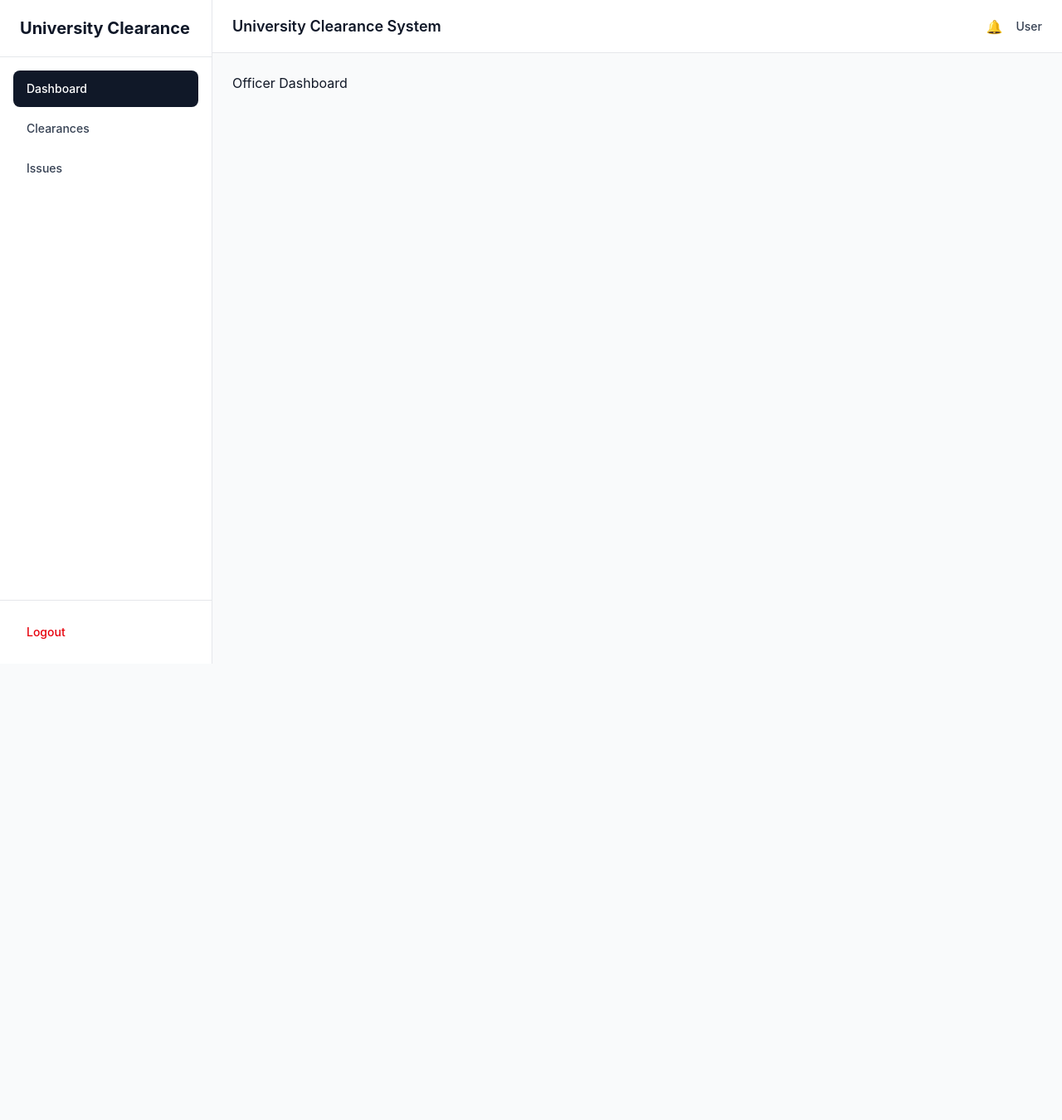
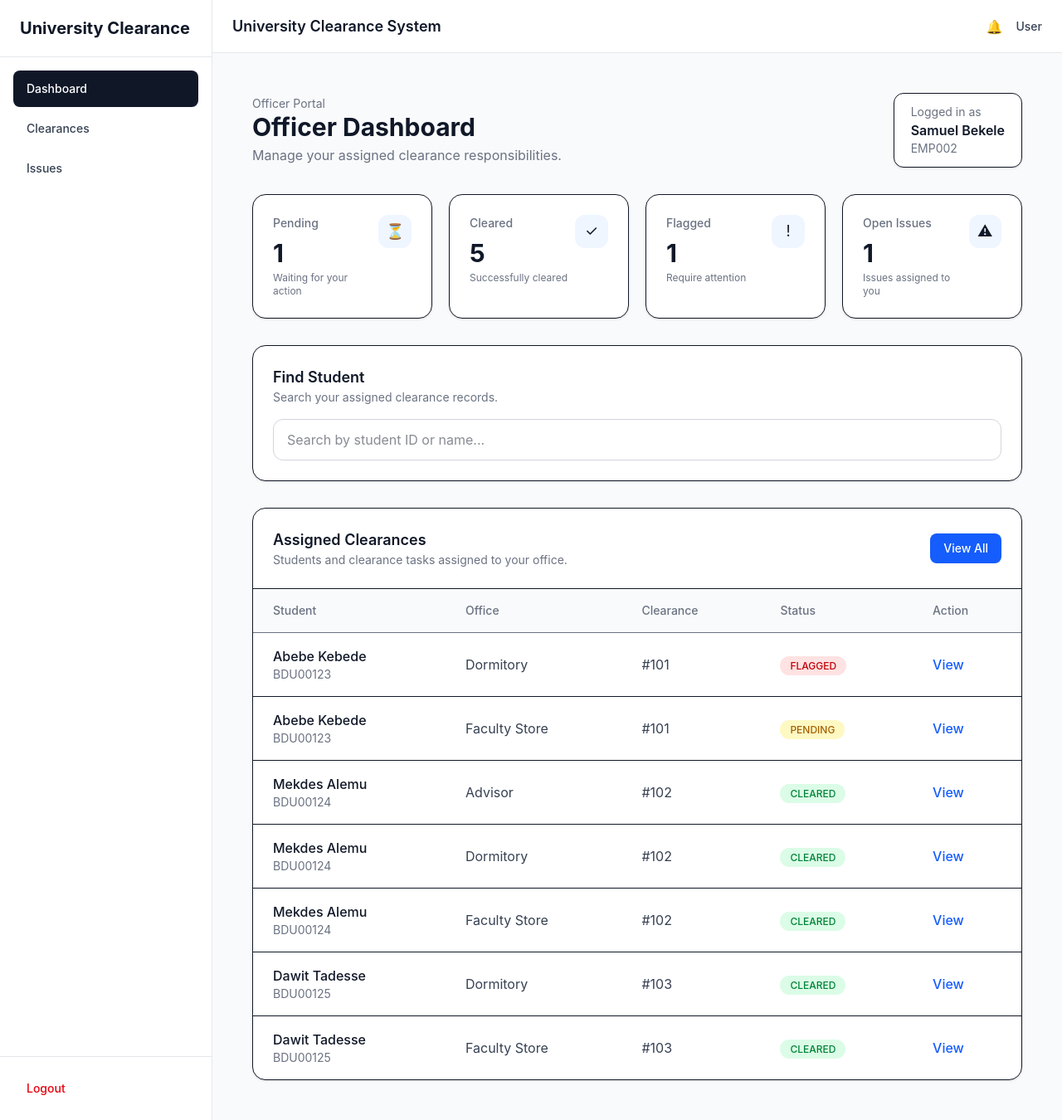
Before and after one commit to nibmangit/UNIVERSITY-CLEARANCE-SYSTEM, a React app in the folder frontend/: page /officer in a window 1280 px wide. Shown: the whole page at 83% size. Before the commit the page ends 800 px from the top, so only its background shows below. Built offline with nearby package versions, Linux system fonts and the light colour scheme; the HTML template or start-up script is replaced by a standard one.

Commit message:
feat: add officer dashboard

```diff
--- a/frontend/src/pages/officer/OfficerDashboard.jsx
+++ b/frontend/src/pages/officer/OfficerDashboard.jsx
@@ -1,9 +1,342 @@
-function OfficerDashboard() {
+import React, { useMemo, useState } from "react";
+import {
+  users,
+  staff,
+  students,
+  offices,
+  officeAssignments,
+  clearances,
+  clearanceOffices,
+  issues,
+} from "../../data/mockData";
+const CURRENT_OFFICER_ID = 2;
+function getStudent(studentId) {
+  return students.find((student) => student.id === studentId);
+}
+function getOffice(officeId) {
+  return offices.find((office) => office.id === officeId);
+}
+function getClearance(clearanceId) {
+  return clearances.find((clearance) => clearance.id === clearanceId);
+}
+function getStatusClasses(status) {
+  switch (status) {
+    case "CLEARED":
+      return "bg-green-100 text-green-700";
+    case "FLAGGED":
+      return "bg-red-100 text-red-700";
+    case "PENDING":
+      return "bg-yellow-100 text-yellow-700";
+    case "RESOLVED":
+      return "bg-green-100 text-green-700";
+    default:
+      return "bg-gray-100 text-gray-700";
+  }
+}
+export default function OfficerDashboard() {
+  const [search, setSearch] = useState("");
+  const currentStaff = staff.find(
+    (member) => member.id === CURRENT_OFFICER_ID
+  );
+  const currentUser = users.find(
+    (user) => user.id === currentStaff?.userId
+  );
+  /*
+   * Find all office assignments belonging to this officer.
+   */
+  const myAssignments = useMemo(() => {
+    return officeAssignments.filter(
+      (assignment) =>
+        assignment.staffId === CURRENT_OFFICER_ID &&
+        assignment.isActive
+    );
+  }, []);
+
+  /*
+   * Find clearance-office records assigned to this officer.
+   */
+  const myClearanceOffices = useMemo(() => {
+    return clearanceOffices.filter((record) =>
+      myAssignments.some(
+        (assignment) =>
+          assignment.officeId === record.officeId &&
+          record.assignedOfficerId === CURRENT_OFFICER_ID
+      )
+    );
+  }, [myAssignments]);
+
+  /*
+   * Search by student ID or student name.
+   */
+  const filteredClearances = useMemo(() => {
+    const searchValue = search.toLowerCase().trim();
+
+    if (!searchValue) {
+      return myClearanceOffices;
+    }
+
+    return myClearanceOffices.filter((record) => {
+      const clearance = getClearance(record.clearanceId);
+      const student = clearance
+        ? getStudent(clearance.studentId)
+        : null;
+
+      return (
+        student?.studentId.toLowerCase().includes(searchValue) ||
+        student?.fullName.toLowerCase().includes(searchValue)
+      );
+    });
+  }, [search, myClearanceOffices]);
+
+  const pendingCount = myClearanceOffices.filter(
+    (item) => item.status === "PENDING"
+  ).length;
+
+  const clearedCount = myClearanceOffices.filter(
+    (item) => item.status === "CLEARED"
+  ).length;
+
+  const flaggedCount = myClearanceOffices.filter(
+    (item) => item.status === "FLAGGED"
+  ).length;
+
+  const openIssuesCount = issues.filter(
+    (issue) =>
+      issue.status === "OPEN" &&
+      myClearanceOffices.some(
+        (record) => record.id === issue.clearanceOfficeId
+      )
+  ).length;
+
   return (
-    <div>
-      <h1>Officer Dashboard</h1>
+    <div className="min-h-screen bg-gray-50 p-6">
+      {/* Header */}
+      <div className="mb-8 flex flex-col gap-4 md:flex-row md:items-center md:justify-between">
+        <div>
+          <p className="text-sm text-gray-500">
+            Officer Portal
+          </p>
+
+          <h1 className="text-3xl font-bold text-gray-900">
+            Officer Dashboard
+          </h1>
+
+          <p className="mt-1 text-gray-500">
+            Manage your assigned clearance responsibilities.
+          </p>
+        </div>
+
+        <div className="rounded-xl border bg-white px-5 py-3 shadow-sm">
+          <p className="text-sm text-gray-500">
+            Logged in as
+          </p>
+
+          <p className="font-semibold text-gray-900">
+            {currentUser?.name}
+          </p>
+
+          <p className="text-sm text-gray-500">
+            {currentStaff?.employeeId}
+          </p>
+        </div>
+      </div>
+
+      {/* Statistics */}
+      <div className="grid grid-cols-1 gap-5 sm:grid-cols-2 lg:grid-cols-4">
+        <StatCard
+          title="Pending"
+          value={pendingCount}
+          description="Waiting for your action"
+          icon="⏳"
+        />
+
+        <StatCard
+          title="Cleared"
+          value={clearedCount}
+          description="Successfully cleared"
+          icon="✓"
+        />
+
+        <StatCard
+          title="Flagged"
+          value={flaggedCount}
+          description="Require attention"
+          icon="!"
+        />
+
+        <StatCard
+          title="Open Issues"
+          value={openIssuesCount}
+          description="Issues assigned to you"
+          icon="⚠"
+        />
+      </div>
+
+      {/* Search */}
+      <div className="mt-8 rounded-2xl border bg-white p-6 shadow-sm">
+        <div className="mb-4">
+          <h2 className="text-lg font-semibold text-gray-900">
+            Find Student
+          </h2>
+
+          <p className="text-sm text-gray-500">
+            Search your assigned clearance records.
+          </p>
+        </div>
+
+        <input
+          type="text"
+          placeholder="Search by student ID or name..."
+          value={search}
+          onChange={(e) => setSearch(e.target.value)}
+          className="w-full rounded-xl border border-gray-300 px-4 py-3 outline-none transition focus:border-blue-500 focus:ring-2 focus:ring-blue-100"
+        />
+      </div>
+
+      {/* Assigned clearances */}
+      <div className="mt-8 rounded-2xl border bg-white shadow-sm">
+        <div className="flex items-center justify-between border-b p-6">
+          <div>
+            <h2 className="text-lg font-semibold text-gray-900">
+              Assigned Clearances
+            </h2>
+
+            <p className="text-sm text-gray-500">
+              Students and clearance tasks assigned to your office.
+            </p>
+          </div>
+
+          <a
+            href="/officer/clearances"
+            className="rounded-lg bg-blue-600 px-4 py-2 text-sm font-medium text-white transition hover:bg-blue-700"
+          >
+            View All
+          </a>
+        </div>
+
+        <div className="overflow-x-auto">
+          <table className="w-full min-w-[700px]">
+            <thead>
+              <tr className="border-b bg-gray-50 text-left text-sm text-gray-500">
+                <th className="px-6 py-4 font-medium">
+                  Student
+                </th>
+
+                <th className="px-6 py-4 font-medium">
+                  Office
+                </th>
+
+                <th className="px-6 py-4 font-medium">
+                  Clearance
+                </th>
+
+                <th className="px-6 py-4 font-medium">
+                  Status
+                </th>
+
+                <th className="px-6 py-4 font-medium">
+                  Action
+                </th>
+              </tr>
+            </thead>
+
+            <tbody>
+              {filteredClearances.length === 0 ? (
+                <tr>
+                  <td
+                    colSpan="5"
+                    className="px-6 py-10 text-center text-gray-500"
+                  >
+                    No clearance records found.
+                  </td>
+                </tr>
+              ) : (
+                filteredClearances.map((record) => {
+                  const clearance = getClearance(
+                    record.clearanceId
+                  );
+
+                  const student = clearance
+                    ? getStudent(clearance.studentId)
+                    : null;
+
+                  const office = getOffice(record.officeId);
+
+                  return (
+                    <tr
+                      key={record.id}
+                      className="border-b last:border-b-0 hover:bg-gray-50"
+                    >
+                      <td className="px-6 py-4">
+                        <p className="font-medium text-gray-900">
+                          {student?.fullName}
+                        </p>
+
+                        <p className="text-sm text-gray-500">
+                          {student?.studentId}
+                        </p>
+                      </td>
+
+                      <td className="px-6 py-4 text-gray-700">
+                        {office?.name}
+                      </td>
+
+                      <td className="px-6 py-4 text-gray-700">
+                        #{record.clearanceId}
+                      </td>
+
+                      <td className="px-6 py-4">
+                        <span
+                          className={`rounded-full px-3 py-1 text-xs font-medium ${getStatusClasses(
+                            record.status
+                          )}`}
+                        >
+                          {record.status}
+                        </span>
+                      </td>
+
+                      <td className="px-6 py-4">
+                        <a
+                          href="/officer/clearances"
+                          className="font-medium text-blue-600 hover:text-blue-800"
+                        >
+                          View
+                        </a>
+                      </td>
+                    </tr>
+                  );
+                })
+              )}
+            </tbody>
+          </table>
+        </div>
+      </div>
     </div>
   );
 }
 
-export default OfficerDashboard;
+function StatCard({ title, value, description, icon }) {
+  return (
+    <div className="rounded-2xl border bg-white p-6 shadow-sm">
+      <div className="flex items-start justify-between">
+        <div>
+          <p className="text-sm font-medium text-gray-500">
+            {title}
+          </p>
+
+          <p className="mt-2 text-3xl font-bold text-gray-900">
+            {value}
+          </p>
+
+          <p className="mt-1 text-xs text-gray-500">
+            {description}
+          </p>
+        </div>
+
+        <div className="flex h-10 w-10 items-center justify-center rounded-xl bg-blue-50 text-lg">
+          {icon}
+        </div>
+      </div>
+    </div>
+  );
+}
```
